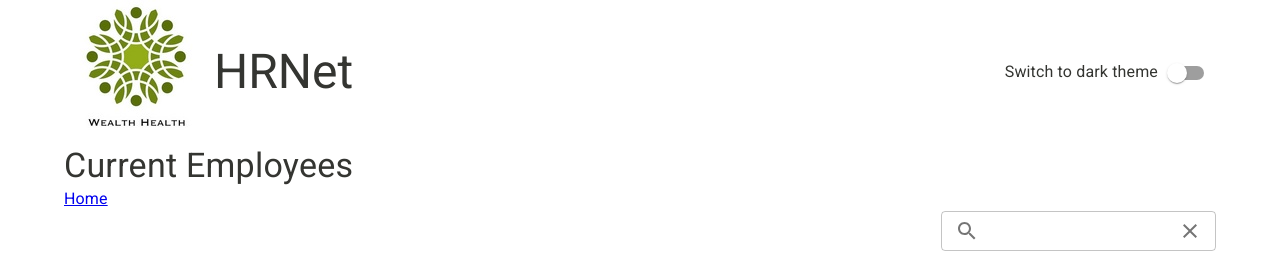
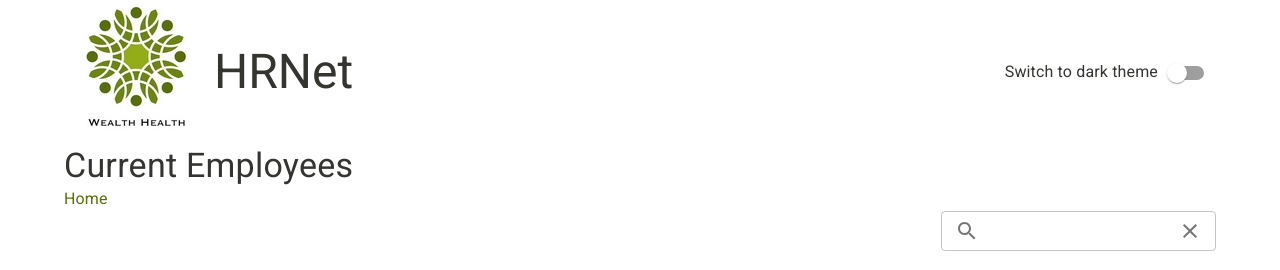
Before and after one commit to Barberousse93/OC-P14-HRNet-React, a React (Create React App) app: page /employeeslist in a window 1280 px wide. Shown: the top 270 px of the page. Built offline with nearby package versions, Linux system fonts and the light colour scheme.

Commit message:
Remplacement des Link router-dom par Link Mui.

```diff
--- a/src/Pages/CreateEmployee.jsx
+++ b/src/Pages/CreateEmployee.jsx
@@ -1,5 +1,5 @@
 import React, { useState } from 'react'
-import { Link } from 'react-router-dom'
+import { Link as routerLink } from 'react-router-dom'
 import {
   FormControl,
   FormLabel,
@@ -10,7 +10,8 @@ import {
   Select,
   InputLabel,
   MenuItem,
-  FormHelperText
+  FormHelperText,
+  Link
 } from '@mui/material'
 import statesList from '../datas/states.json'
 import dptList from '../datas/departments.json'
@@ -109,13 +110,15 @@ function CreateEmployee() {
 
   return (
     <>
-      {isOpen && <Modal setIsOpen={setIsOpen} text="Employee successfully added." />}
+      {isOpen && (
+        <Modal setIsOpen={setIsOpen} text="Employee successfully added." />
+      )}
       <Container>
         <Typography variant="h4" component="h1">
           Create Employee
         </Typography>
 
-        <Link to="/employeeslist">View Current Employees</Link>
+        <Link to="/employeeslist" component={routerLink} >View Current Employees</Link>
         <br />
         <FormControl
           fullWidth
--- a/src/Pages/EmployeesList.jsx
+++ b/src/Pages/EmployeesList.jsx
@@ -1,7 +1,7 @@
 import React, { useState } from 'react'
-import { Link } from 'react-router-dom'
+import { Link as routerLink } from 'react-router-dom'
 import { store } from '../index.js'
-import { Typography, Container, TextField, InputAdornment, FormControl } from '@mui/material'
+import { Typography, Container, TextField, InputAdornment, FormControl, Link } from '@mui/material'
 import { DataGrid } from '@mui/x-data-grid'
 import SearchOutlinedIcon from '@mui/icons-material/SearchOutlined'
 import ClearIcon from '@mui/icons-material/Clear';
@@ -119,7 +119,10 @@ function EmployeesList() {
         <Typography variant="h4" component="h1">
           Current Employees
         </Typography>
-        <Link to="/">Home</Link>
+        <Link to="/"
+          component={routerLink}
+        underline = 'hover'
+        >Home</Link>
         <FormControl style={{ alignSelf: 'end' }}>
           <TextField
             value={search}
```
